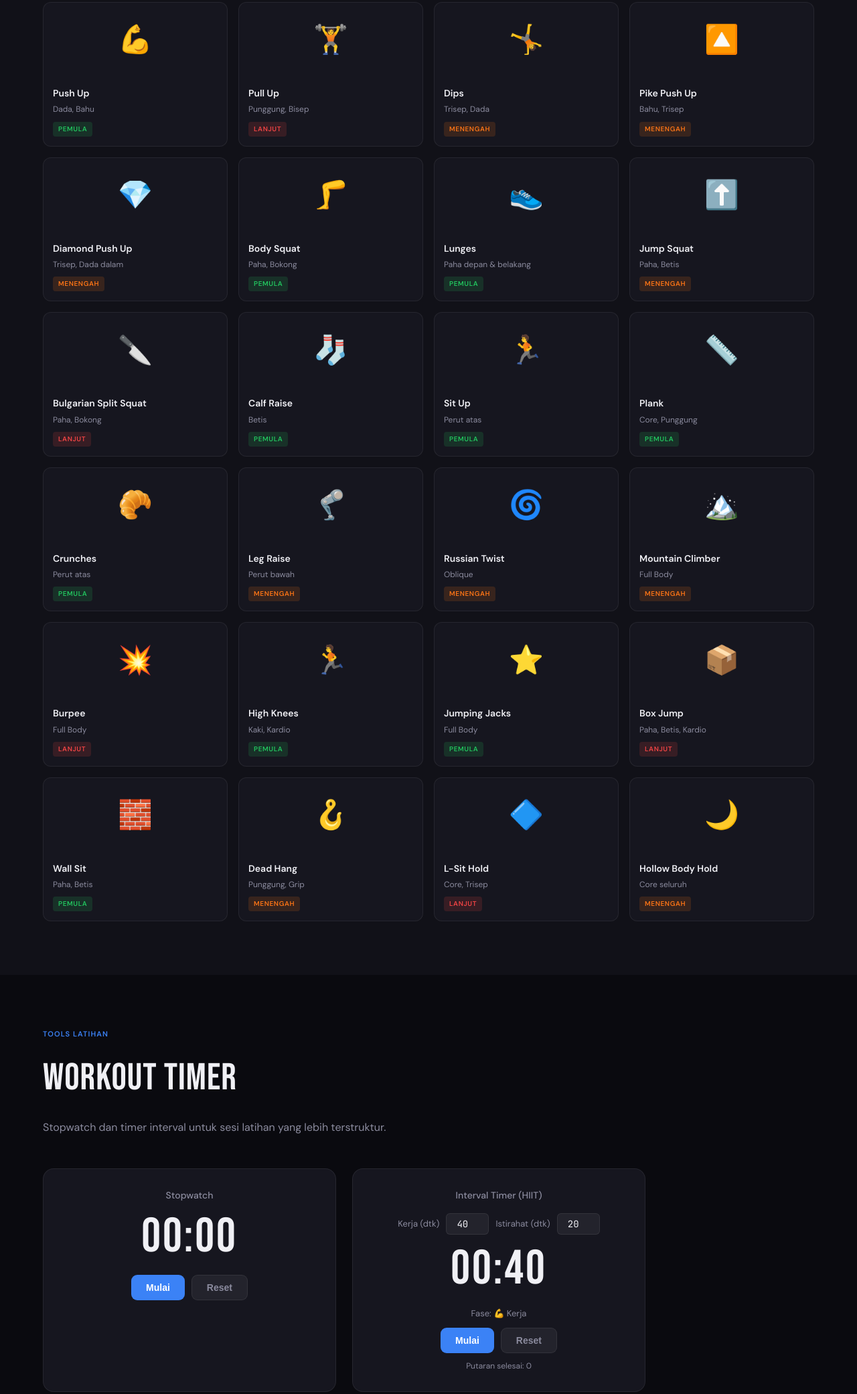
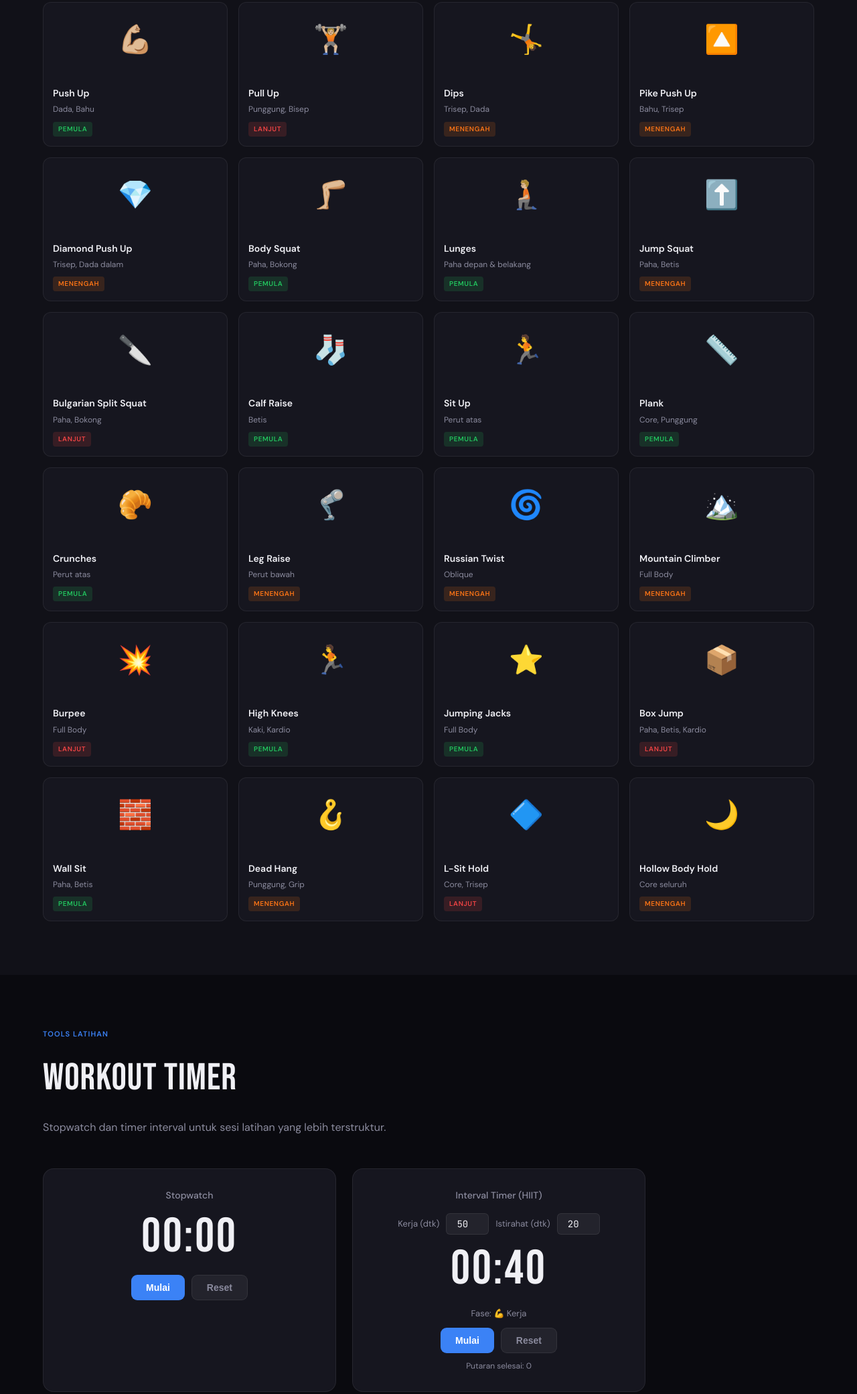
Before and after one commit to thedactions-dhn/fitzone-website, a plain HTML site: page index.html in a window 1280 px wide. Shown: the part 3117-5199 px from the top of the page at 67% size. Drawn offline with Linux system fonts and the light colour scheme.

Commit message:
Update index.html

```diff
--- a/index.html
+++ b/index.html
@@ -876,11 +876,11 @@
       <h3>Interval Timer (HIIT)</h3>
       <div class="timer-setting">
         <label>Kerja (dtk)</label>
-        <input type="number" id="work-sec" value="40" min="5" max="120">
+        <input type="number" id="work-sec" value="50" min="5" max="120">
         <label>Istirahat (dtk)</label>
         <input type="number" id="rest-sec" value="20" min="5" max="60">
       </div>
-      <div class="timer-display" id="it-display">00:40</div>
+      <div class="timer-display" id="it-display">00:50</div>
       <div style="font-size:13px;color:var(--c-muted);margin-bottom:10px;" id="it-phase">Fase: Kerja</div>
       <div class="timer-controls">
         <button class="timer-btn start" id="it-btn" onclick="toggleIT()">Mulai</button>
@@ -1130,7 +1130,7 @@
 <!-- FOOTER -->
 <footer>
   <div class="footer-logo">FIT<span>ZONE</span></div>
-  <div class="footer-copy">© 2025 FitZone — Platform Olahraga Gratis untuk Indonesia</div>
+  <div class="footer-copy">© 2026 FitZone — Platform Olahraga Gratis untuk Indonesia</div>
 </footer>
 
 <!-- MODAL -->
@@ -1158,13 +1158,13 @@
 ];
 
 const library = [
-  { name:"Push Up", cat:"tubuh-atas", icon:"💪", muscle:"Dada, Bahu", level:"easy" },
-  { name:"Pull Up", cat:"tubuh-atas", icon:"🏋️", muscle:"Punggung, Bisep", level:"hard" },
+  { name:"Push Up", cat:"tubuh-atas", icon:"💪🏼", muscle:"Dada, Bahu", level:"easy" },
+  { name:"Pull Up", cat:"tubuh-atas", icon:"🏋🏼", muscle:"Punggung, Bisep", level:"hard" },
   { name:"Dips", cat:"tubuh-atas", icon:"🤸", muscle:"Trisep, Dada", level:"medium" },
   { name:"Pike Push Up", cat:"tubuh-atas", icon:"🔼", muscle:"Bahu, Trisep", level:"medium" },
   { name:"Diamond Push Up", cat:"tubuh-atas", icon:"💎", muscle:"Trisep, Dada dalam", level:"medium" },
-  { name:"Body Squat", cat:"tubuh-bawah", icon:"🦵", muscle:"Paha, Bokong", level:"easy" },
-  { name:"Lunges", cat:"tubuh-bawah", icon:"👟", muscle:"Paha depan & belakang", level:"easy" },
+  { name:"Body Squat", cat:"tubuh-bawah", icon:"🦵🏼", muscle:"Paha, Bokong", level:"easy" },
+  { name:"Lunges", cat:"tubuh-bawah", icon:"🧎🏼", muscle:"Paha depan & belakang", level:"easy" },
   { name:"Jump Squat", cat:"tubuh-bawah", icon:"⬆️", muscle:"Paha, Betis", level:"medium" },
   { name:"Bulgarian Split Squat", cat:"tubuh-bawah", icon:"🔪", muscle:"Paha, Bokong", level:"hard" },
   { name:"Calf Raise", cat:"tubuh-bawah", icon:"🧦", muscle:"Betis", level:"easy" },
```
